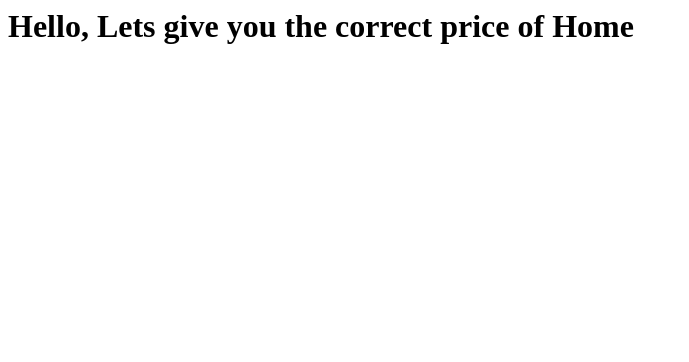
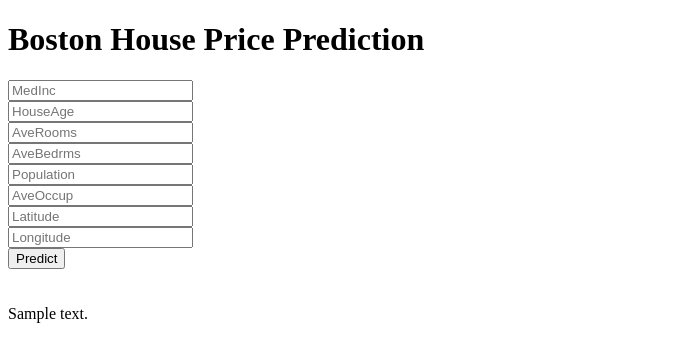
Before and after one commit to singh01999/California_House_End-to-End-, a Flask app: template templates/home.html in a window 1280 px wide. Shown: the top 362 px of the page, without its empty margins (0-689 px from the left). Run offline with Flask 3, Linux system fonts and the light colour scheme; the template is opened without the code that fills it: most values are stand-ins (such as "Sample title", 1, 10 or a date in 2020); parts of the project's set-up code (start-up, migrations or seed data) failed here and were passed over.

Commit message:
Web app is ready

```diff
--- a/app.py
+++ b/app.py
@@ -2,6 +2,7 @@ import pickle
 import numpy as np
 import pandas as pd
 from flask import Flask, render_template, request, redirect, url_for, app, jsonify
+
 
 
 app = Flask(__name__)
@@ -26,6 +27,17 @@ def predict_api():    ## Creating predict_api for our app
     print(output[0])
     return jsonify(output[0])
 
+
+
+## To create a html form
+@app.route("/predict", methods = ['POST'])
+def predict():
+    data = [float(x) for x in request.form.values()]
+    final_input = scalar.transform(np.array(data).reshape(1, -1))
+    print(final_input)
+    output = model.predict(final_input)[0]
+    return render_template("home.html", prediction_text ="house price predictionis {}".format(output))
+
 ## To run this
 
 if __name__ == "__main__":
--- a/templates/home.html
+++ b/templates/home.html
@@ -1,3 +1,41 @@
-<h1>
-    Hello, Lets give you the correct price of Home
-</h1>
+<!DOCTYPE html>
+<html >
+
+<head>
+  <meta charset="UTF-8">
+  <title>ML API</title>
+  <link href='https://fonts.googleapis.com/css?family=Pacifico' rel='stylesheet' type='text/css'>
+<link href='https://fonts.googleapis.com/css?family=Arimo' rel='stylesheet' type='text/css'>
+<link href='https://fonts.googleapis.com/css?family=Hind:300' rel='stylesheet' type='text/css'>
+<link href='https://fonts.googleapis.com/css?family=Open+Sans+Condensed:300' rel='stylesheet' type='text/css'>
+
+
+</head>
+
+<body>
+ <div class="login">
+	<h1>Boston House Price Prediction</h1>
+
+     <!-- Main Input For Receiving Query to our ML -->
+    <form action="{{ url_for('predict')}}"method="post">
+      <input type="text" name="MedInc" placeholder="MedInc" required="required" /><br>
+    	<input type="text" name="HouseAge" placeholder="HouseAge" required="required" /><br>
+        <input type="text" name="AveRooms" placeholder="AveRooms" required="required" /><br>
+        <input type="text" name="AveBedrms" placeholder="AveBedrms" required="required" /><br>
+        <input type="text" name="Population" placeholder="Population" required="required" /><br>
+        <input type="text" name="AveOccup" placeholder="AveOccup" required="required" /><br>
+        <input type="text" name="Latitude" placeholder="Latitude" required="required" /><br>
+        <input type="text" name="Longitude" placeholder="Longitude" required="required" /><br>
+
+        <button type="submit" class="btn btn-primary btn-block btn-large">Predict</button>
+    </form>
+
+   <br>
+   <br>
+
+
+ </div>
+ {{prediction_text}}
+
+</body>
+</html>
```
